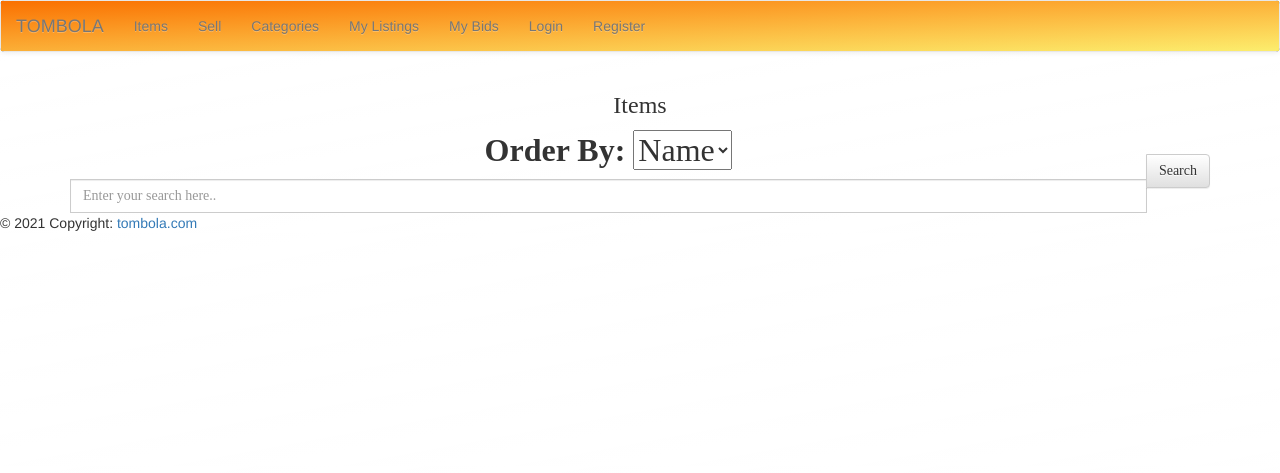
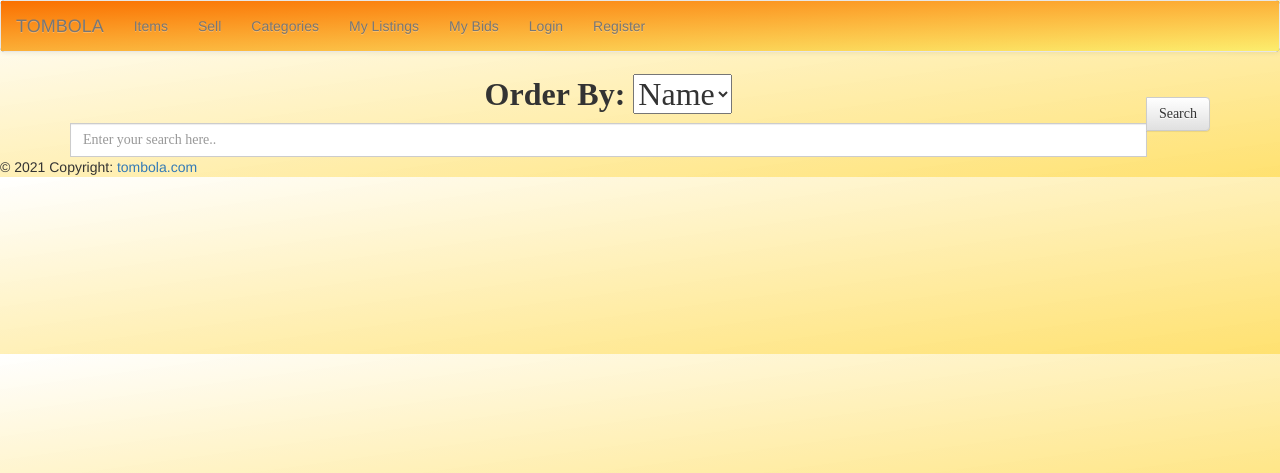
Before and after one commit to jonsteinar20/verklegt-namskei--2, a Django app: page / in a window 1280 px wide. Shown: the top 473 px of the page. Run offline with Django 4.2, Linux system fonts and the light colour scheme; data that the repository does not hold is empty.

Commit message:
style breytingar

```diff
--- a/fire_sale/static/css/main.css
+++ b/fire_sale/static/css/main.css
@@ -9,7 +9,7 @@
 @import url("nav_bar.css");
 /* 1. BODY ################################################################################# */
 body{
-    background-image: linear-gradient(to bottom right, rgba(255, 255, 255, 0.5), rgba(255, 255, 255, 0.56));
+    background-image: linear-gradient(to bottom right, rgba(255, 255, 255, 0.5), rgba(255, 202, 0, 0.56));
 }
 /* ######################################################################################### */
 
@@ -46,18 +46,22 @@ body{
     height: 360px;
     width: 563px;
 }
+
 .well.item{
     display: inline-flex;
     position: center ;
     margin: auto;
 }
+
 l.item a:hover {
     opacity: 0.9;
     background: lavender;
 }
+
 .well.item a {
     width:4600px;
 }
+
 .well.item a p{
     text-align: center;
 }
@@ -71,10 +75,12 @@ l.item a:hover {
     font-size: xx-large;
     text-align: center;
 }
+
 .container p text{
     display: flex;
     text-align: center;
 }
+
 .container h1{
     display: flex;
 }
@@ -83,14 +89,15 @@ img{
     width:210px;
    height:210px;
 }
+
 img.item-img{
     display: block;
 }
+
 .input-group-btn:hover{
     opacity: 0.9;
     background: purple;
 }
-
 
 .well.item a p{
     text-align: center;
@@ -109,17 +116,7 @@ img.item-img{
     font-family: "Apple Braille";
 }
 
-/*.buy-btn{
-    float: right;
-    border: 1px solid black;
-    padding: 10px 24px;
-    width: 10%;
-    height: 150px;
-    display: inline-block;
-    font-family: "Apple Braille";
-}
-
-.bid-btn{
+/*.bid-btn{
     float: right;
     border: 1px solid black;
     padding: 10px 24px;
@@ -129,10 +126,9 @@ img.item-img{
 }*/
 
 .container item-img{
+}
 
-}
 .container item-img{
-
 }
 
 img.profile-image{
--- a/fire_sale/templates/item/index.html
+++ b/fire_sale/templates/item/index.html
@@ -1,7 +1,6 @@
 {% extends 'base.html'%}
 
 {% block content %}
-    <h3 class="red">Items</h3>
     <div class="input-group">
         <div id="dropdown-menu">
             <label for="orderby">Order By:</label>
```
